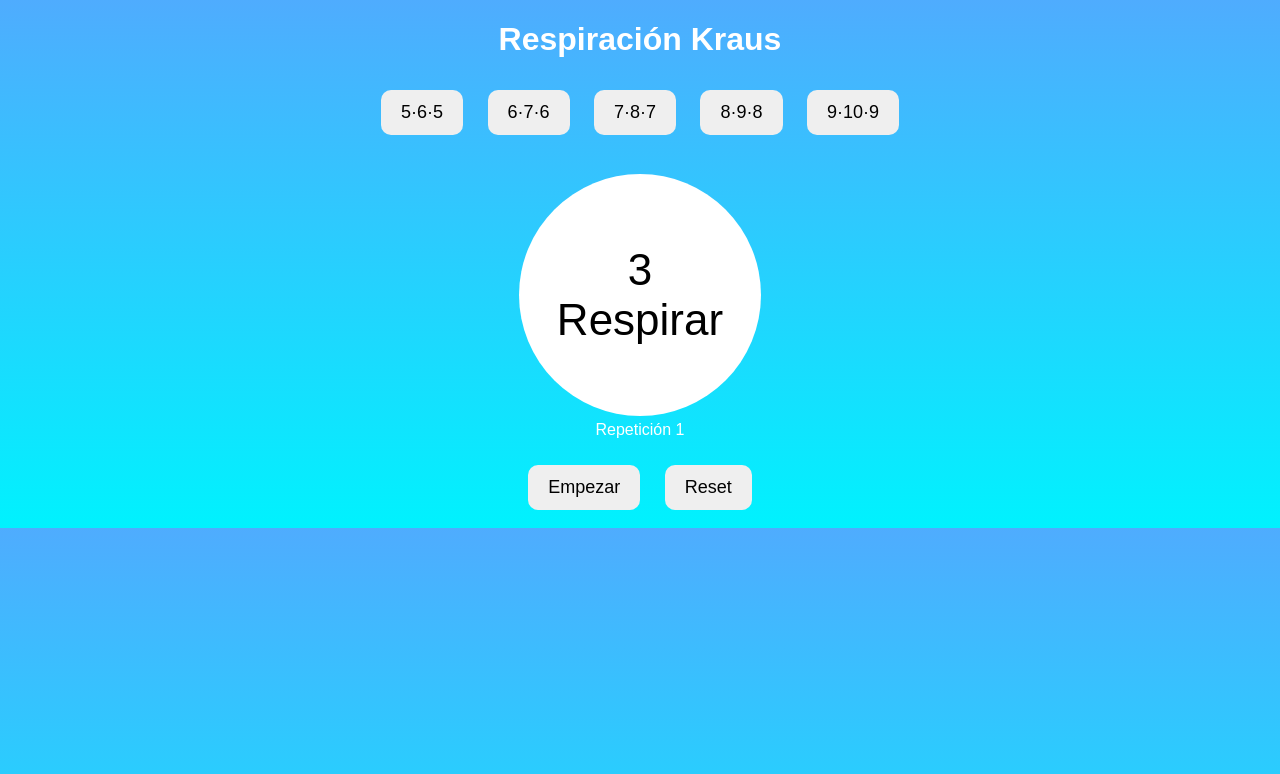
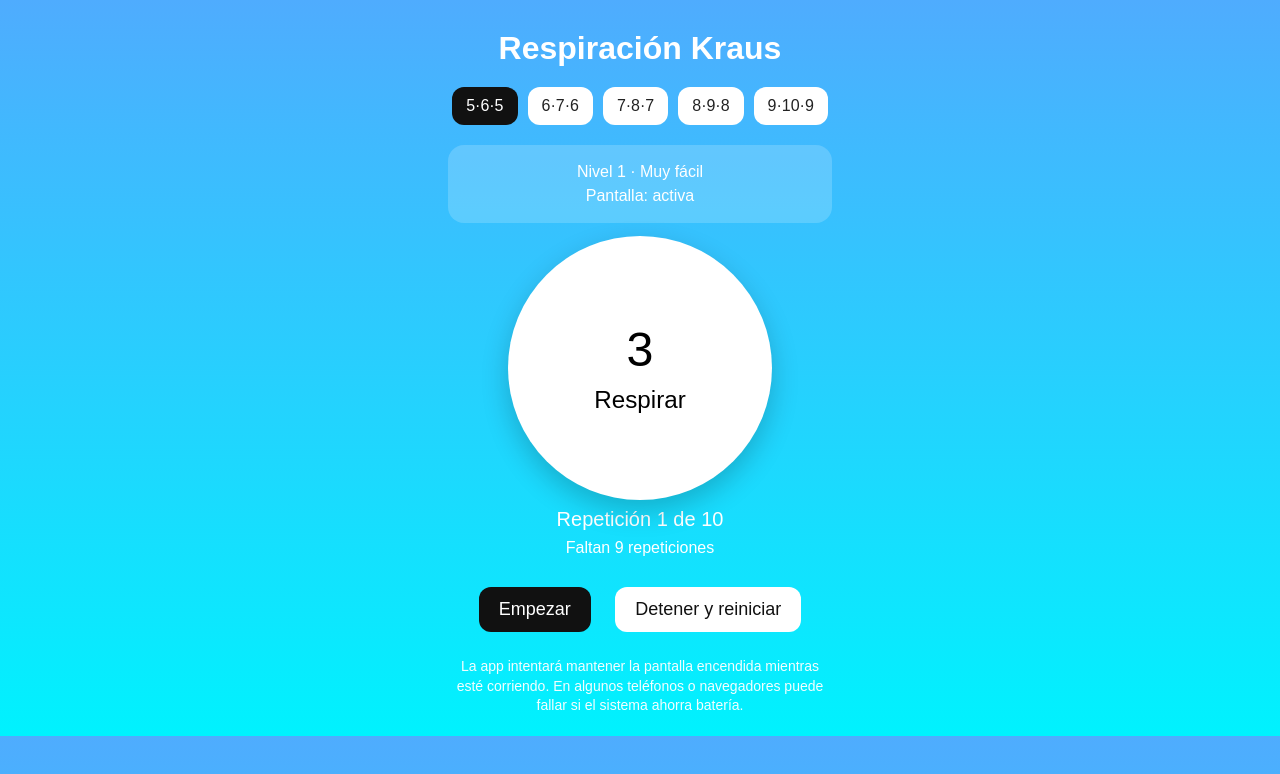
Before and after one commit to Mboniche/respira, a plain HTML site: page index.html in a window 1280 px wide. Both pictures are taken after a click on the button "Empezar". Drawn offline with Linux system fonts and the light colour scheme.

Commit message:
Update index.html

```diff
--- a/index.html
+++ b/index.html
@@ -1,22 +1,58 @@
 <!DOCTYPE html>
-<html>
+<html lang="es">
 <head>
 <meta charset="UTF-8">
 <meta name="viewport" content="width=device-width, initial-scale=1">
 <title>Respiración Kraus</title>
 
 <style>
-
 body{
-font-family:Arial;
+  font-family:Arial, sans-serif;
   text-align:center;
   background:linear-gradient(#4facfe,#00f2fe);
   color:white;
+  margin:0;
+  padding:20px;
+}
+
+h1{
+  margin-top:10px;
+  margin-bottom:20px;
+}
+
+.presets{
+  display:flex;
+  flex-wrap:wrap;
+  justify-content:center;
+  gap:10px;
+  margin-bottom:20px;
+}
+
+.preset-btn{
+  padding:10px 14px;
+  border:none;
+  border-radius:12px;
+  font-size:16px;
+  background:white;
+  color:#222;
+}
+
+.preset-btn.active{
+  background:#111;
+  color:white;
+}
+
+.info-box{
+  max-width:360px;
+  margin:0 auto 15px auto;
+  background:rgba(255,255,255,0.18);
+  border-radius:16px;
+  padding:12px;
 }
 
 .circle{
-width:220px;
-height:220px;
+  width:240px;
+  height:240px;
   border-radius:50%;
   background:white;
   color:black;
@@ -25,166 +61,285 @@ display:flex;
   flex-direction:column;
   justify-content:center;
   align-items:center;
-font-size:40px;
-margin-top:40px;
-transition:transform 1s;
+  font-size:44px;
+  margin-top:25px;
+  transition:transform 1s, background 0.5s, color 0.5s;
+  box-shadow:0 10px 25px rgba(0,0,0,0.2);
 }
 
-button{
+#phase{
+  font-size:22px;
+  margin-top:8px;
+}
+
+#cycle{
+  font-size:20px;
+  margin-top:20px;
+  margin-bottom:8px;
+}
+
+#remaining,
+#level,
+#wakeStatus{
+  margin:6px 0;
+  font-size:16px;
+}
+
+.controls{
+  margin-top:20px;
+}
+
+button.control{
   padding:12px 20px;
   margin:10px;
   border:none;
-border-radius:10px;
+  border-radius:12px;
   font-size:18px;
 }
 
+.start-btn{
+  background:#111;
+  color:white;
+}
+
+.reset-btn{
+  background:white;
+  color:#111;
+}
+
+.small{
+  font-size:14px;
+  opacity:0.95;
+  max-width:380px;
+  margin:15px auto 0 auto;
+  line-height:1.4;
+}
 </style>
-
 </head>
 
 <body>
 
 <h1>Respiración Kraus</h1>
 
-<div>
+<div class="presets">
+  <button id="btn565" class="preset-btn active" onclick="preset(5,6,5,'Nivel 1','Muy fácil','btn565')">5·6·5</button>
+  <button id="btn676" class="preset-btn" onclick="preset(6,7,6,'Nivel 2','Fácil','btn676')">6·7·6</button>
+  <button id="btn787" class="preset-btn" onclick="preset(7,8,7,'Nivel 3','Medio','btn787')">7·8·7</button>
+  <button id="btn898" class="preset-btn" onclick="preset(8,9,8,'Nivel 4','Difícil','btn898')">8·9·8</button>
+  <button id="btn9109" class="preset-btn" onclick="preset(9,10,9,'Nivel 5','Avanzado','btn9109')">9·10·9</button>
+</div>
 
-<button onclick="preset(5,6,5)">5·6·5</button>
-<button onclick="preset(6,7,6)">6·7·6</button>
-<button onclick="preset(7,8,7)">7·8·7</button>
-<button onclick="preset(8,9,8)">8·9·8</button>
-<button onclick="preset(9,10,9)">9·10·9</button>
-
+<div class="info-box">
+  <div id="level">Nivel 1 · Muy fácil</div>
+  <div id="wakeStatus">Pantalla: normal</div>
 </div>
 
 <div class="circle" id="circle">
-
   <div id="time">5</div>
   <div id="phase">Respirar</div>
-
 </div>
 
-<p id="cycle">Repetición 1</p>
+<p id="cycle">Repetición 1 de 10</p>
+<p id="remaining">Faltan 9 repeticiones</p>
 
-<button onclick="start()">Empezar</button>
-<button onclick="reset()">Reset</button>
+<div class="controls">
+  <button class="control start-btn" onclick="start()">Empezar</button>
+  <button class="control reset-btn" onclick="reset()">Detener y reiniciar</button>
+</div>
+
+<p class="small">
+  La app intentará mantener la pantalla encendida mientras esté corriendo. En algunos teléfonos o navegadores puede fallar si el sistema ahorra batería.
+</p>
 
 <script>
+let inhale = 5;
+let hold = 6;
+let exhale = 5;
 
-let inhale=5
-let hold=6
-let exhale=5
+let phase = "inhale";
+let time = 5;
+let cycle = 1;
+let total = 10;
+let timer = null;
+let isRunning = false;
 
-let phase="inhale"
-let time=5
-let cycle=1
-let total=10
-let timer
+let levelName = "Nivel 1";
+let difficulty = "Muy fácil";
 
-function preset(i,h,e){
+let wakeLock = null;
 
-inhale=i
-hold=h
-exhale=e
+const circle = document.getElementById("circle");
 
-reset()
-
+function updatePresetButtons(activeId){
+  const ids = ["btn565","btn676","btn787","btn898","btn9109"];
+  ids.forEach(id => {
+    const btn = document.getElementById(id);
+    if(btn){
+      btn.classList.remove("active");
+    }
+  });
+  const active = document.getElementById(activeId);
+  if(active){
+    active.classList.add("active");
+  }
 }
 
-function speak(t){
+function preset(i, h, e, level, diff, btnId){
+  inhale = i;
+  hold = h;
+  exhale = e;
+  levelName = level;
+  difficulty = diff;
 
-let u=new SpeechSynthesisUtterance(t)
-u.lang="es"
-speechSynthesis.speak(u)
-
+  document.getElementById("level").innerText = levelName + " · " + difficulty;
+  updatePresetButtons(btnId);
+  reset();
 }
 
-function update(){
-
-document.getElementById("time").innerText=time
-document.getElementById("cycle").innerText="Repetición "+cycle
-
-if(phase==="inhale"){
-document.getElementById("phase").innerText="Respirar"
-circle.style.transform="scale(1.1)"
+function speak(text){
+  if(!("speechSynthesis" in window)) return;
+  speechSynthesis.cancel();
+  const u = new SpeechSynthesisUtterance(text);
+  u.lang = "es-ES";
+  u.rate = 0.9;
+  speechSynthesis.speak(u);
 }
 
-if(phase==="hold"){
-document.getElementById("phase").innerText="Retener"
-circle.style.transform="scale(1)"
+async function enableWakeLock(){
+  try{
+    if("wakeLock" in navigator){
+      wakeLock = await navigator.wakeLock.request("screen");
+      document.getElementById("wakeStatus").innerText = "Pantalla: activa";
+
+      wakeLock.addEventListener("release", () => {
+        document.getElementById("wakeStatus").innerText = "Pantalla: normal";
+      });
+    }else{
+      document.getElementById("wakeStatus").innerText = "Pantalla: no compatible";
+    }
+  }catch(error){
+    document.getElementById("wakeStatus").innerText = "Pantalla: no se pudo bloquear";
+  }
 }
 
-if(phase==="exhale"){
-document.getElementById("phase").innerText="Soltar"
-circle.style.transform="scale(0.9)"
+async function releaseWakeLock(){
+  try{
+    if(wakeLock){
+      await wakeLock.release();
+      wakeLock = null;
+    }
+  }catch(error){}
+  document.getElementById("wakeStatus").innerText = "Pantalla: normal";
 }
 
+document.addEventListener("visibilitychange", async () => {
+  if(document.visibilityState === "visible" && isRunning){
+    await enableWakeLock();
+  }
+});
+
+function update(){
+  document.getElementById("time").innerText = time;
+  document.getElementById("cycle").innerText = "Repetición " + cycle + " de " + total;
+  document.getElementById("remaining").innerText = "Faltan " + (total - cycle) + " repeticiones";
+
+  if(phase === "inhale"){
+    document.getElementById("phase").innerText = "Respirar";
+    circle.style.transform = "scale(1.10)";
+    circle.style.background = "white";
+    circle.style.color = "black";
+  }
+
+  if(phase === "hold"){
+    document.getElementById("phase").innerText = "Retener";
+    circle.style.transform = "scale(1)";
+    circle.style.background = "#fff7d6";
+    circle.style.color = "#222";
+  }
+
+  if(phase === "exhale"){
+    document.getElementById("phase").innerText = "Soltar";
+    circle.style.transform = "scale(0.9)";
+    circle.style.background = "#d8ffe2";
+    circle.style.color = "#222";
+  }
 }
 
 function next(){
+  if(phase === "inhale"){
+    phase = "hold";
+    time = hold;
+    speak("Retener");
+  }
+  else if(phase === "hold"){
+    phase = "exhale";
+    time = exhale;
+    speak("Soltar");
+  }
+  else{
+    cycle++;
 
-if(phase==="inhale"){
-phase="hold"
-time=hold
-speak("Retener")
+    if(cycle > total){
+      finish();
+      return;
     }
 
-else if(phase==="hold"){
-phase="exhale"
-time=exhale
-speak("Soltar")
+    phase = "inhale";
+    time = inhale;
+    speak("Respirar");
   }
-
-else{
-
-cycle++
-
-if(cycle>total){
-alert("Sesión completada")
-reset()
-return
-}
-
-phase="inhale"
-time=inhale
-speak("Respirar")
-
-}
-
 }
 
 function tick(){
+  time--;
 
-time--
-
-if(time<=0){
-next()
+  if(time <= 0){
+    next();
   }
 
-update()
-
+  update();
 }
 
-function start(){
+async function start(){
+  if(isRunning) return;
 
-speak("Respirar")
-timer=setInterval(tick,1000)
-
+  isRunning = true;
+  await enableWakeLock();
+  speak(document.getElementById("phase").innerText);
+  timer = setInterval(tick, 1000);
 }
 
-function reset(){
+async function reset(){
+  clearInterval(timer);
+  timer = null;
+  isRunning = false;
 
-clearInterval(timer)
+  speechSynthesis.cancel();
+  await releaseWakeLock();
 
-phase="inhale"
-time=inhale
-cycle=1
+  phase = "inhale";
+  time = inhale;
+  cycle = 1;
 
-update()
-
+  update();
 }
 
-update()
+async function finish(){
+  clearInterval(timer);
+  timer = null;
+  isRunning = false;
 
+  speechSynthesis.cancel();
+  await releaseWakeLock();
+
+  alert("¡Sesión completada!");
+  phase = "inhale";
+  time = inhale;
+  cycle = 1;
+  update();
+}
+
+update();
 </script>
 
 </body>
```
Lines whose indentation alone changed are shown as unchanged.
